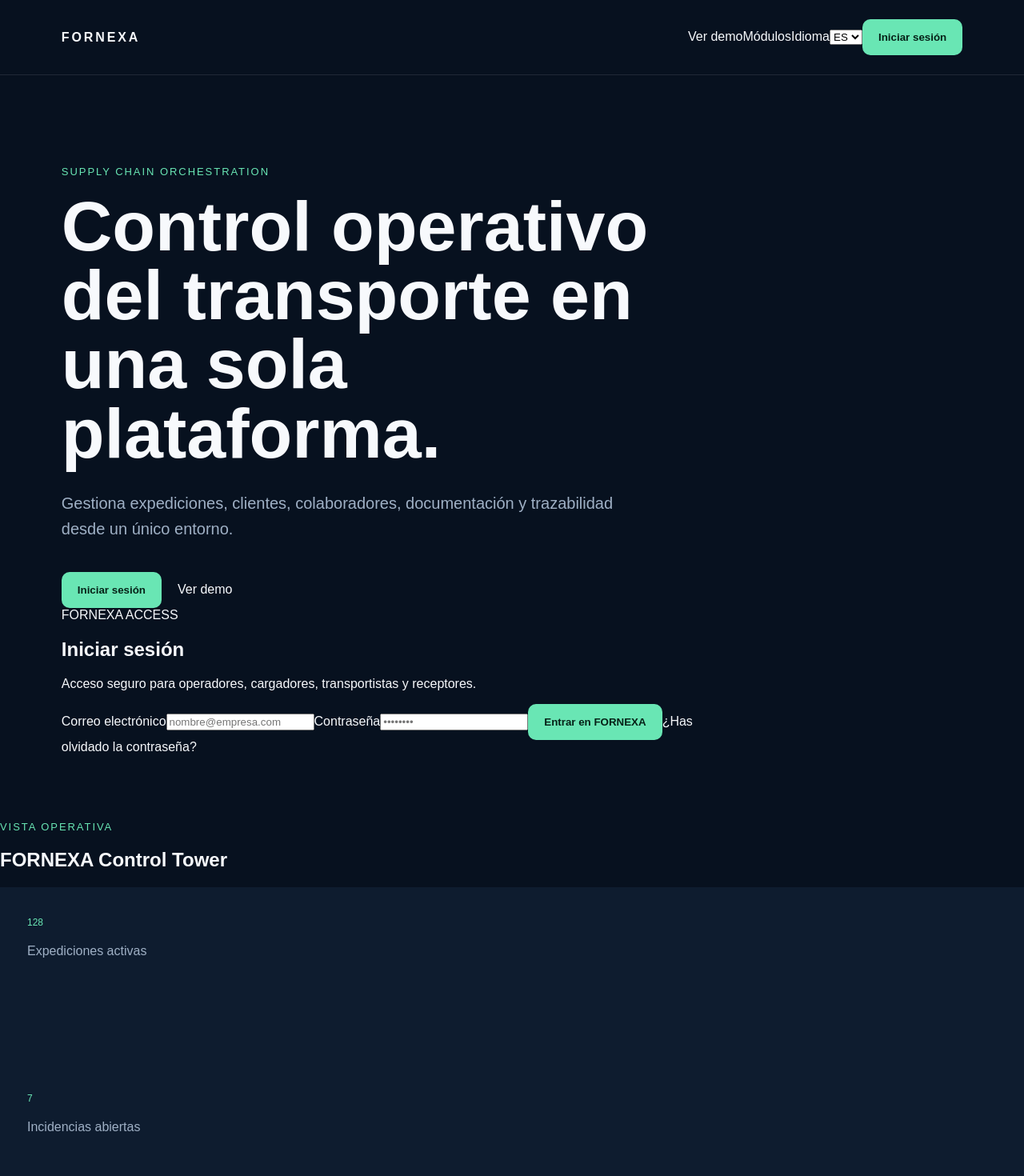
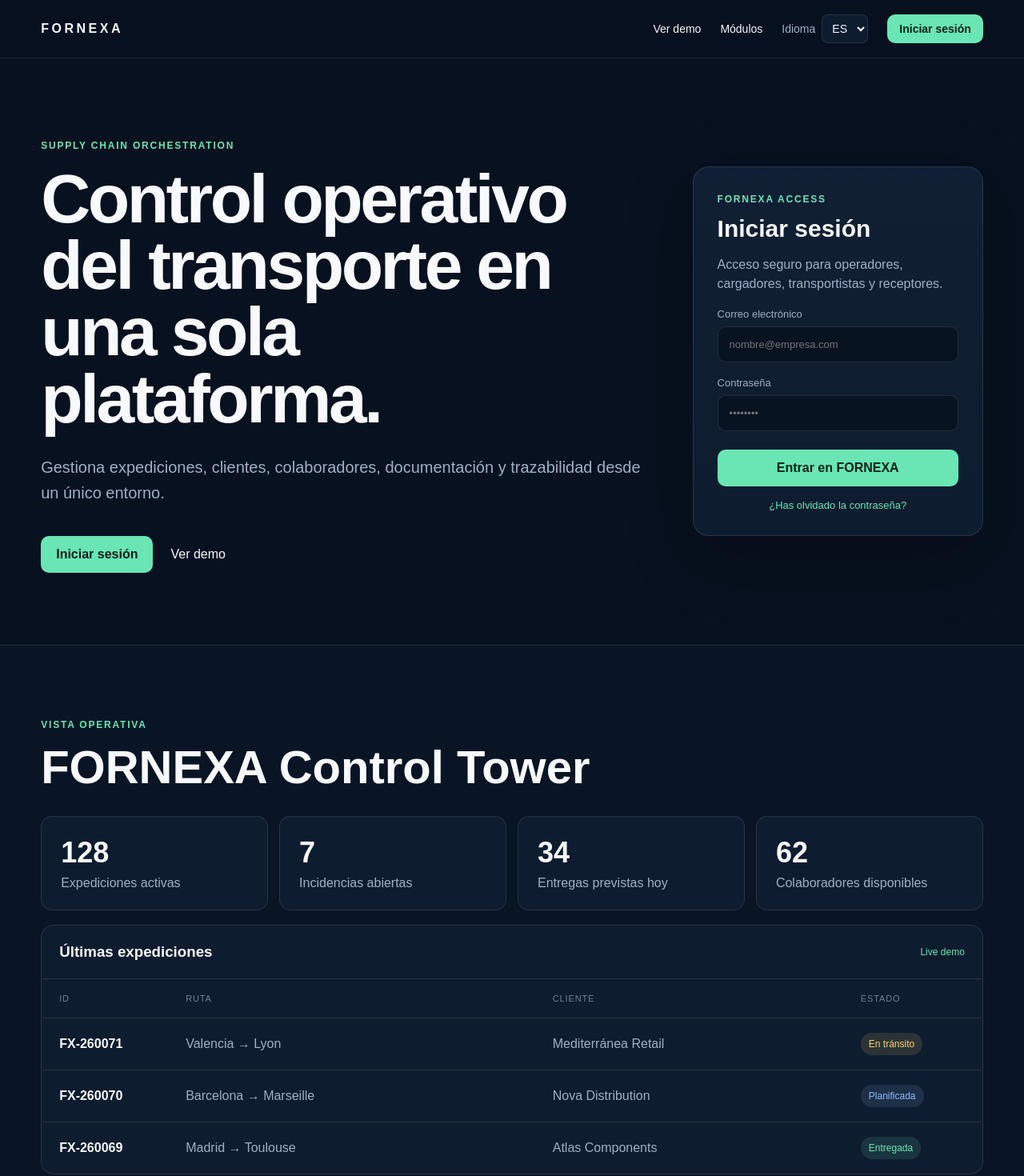
Before and after one commit to fragonh2-boop/Fornexa, a Next.js app: page / in a window 1280 px wide. Shown: the top 1470 px of the page at 80% size. Built offline with nearby package versions, Linux system fonts and the light colour scheme.

Commit message:
Style multilingual landing, login and operations dashboard

```diff
--- a/app/globals.css
+++ b/app/globals.css
@@ -1,30 +1,55 @@
-:root {
-  --bg: #07111f;
-  --panel: #0e1c2f;
-  --text: #f7f9fc;
-  --muted: #9fb0c5;
-  --accent: #69e6b4;
-  --line: rgba(255,255,255,.1);
-}
-* { box-sizing: border-box; }
-html { scroll-behavior: smooth; }
-body { margin: 0; background: var(--bg); color: var(--text); font-family: Arial, Helvetica, sans-serif; }
-main { min-height: 100vh; }
-.topbar { display:flex; justify-content:space-between; align-items:center; padding:24px 6vw; border-bottom:1px solid var(--line); }
-.brand { font-weight:800; letter-spacing:.18em; }
-.badge { color:var(--accent); border:1px solid rgba(105,230,180,.35); border-radius:999px; padding:8px 12px; font-size:13px; }
-.hero { max-width:1000px; padding:100px 6vw 70px; }
-.eyebrow { color:var(--accent); text-transform:uppercase; letter-spacing:.15em; font-size:13px; }
-h1 { max-width:900px; font-size:clamp(44px,7vw,88px); line-height:.98; margin:18px 0 28px; }
-.lead { max-width:720px; color:var(--muted); font-size:20px; line-height:1.6; }
-.actions { display:flex; gap:20px; align-items:center; margin-top:38px; }
-button { background:var(--accent); color:#062117; border:0; border-radius:10px; padding:15px 20px; font-weight:800; cursor:pointer; }
+:root { --bg:#07111f; --panel:#0e1c2f; --panel2:#111f34; --text:#f7f9fc; --muted:#9fb0c5; --accent:#69e6b4; --line:rgba(255,255,255,.1); }
+* { box-sizing:border-box; }
+html { scroll-behavior:smooth; }
+body { margin:0; background:var(--bg); color:var(--text); font-family:Arial,Helvetica,sans-serif; }
+button,input,select { font:inherit; }
 a { color:var(--text); text-decoration:none; }
-.grid { display:grid; grid-template-columns:repeat(4,1fr); gap:1px; background:var(--line); border-top:1px solid var(--line); border-bottom:1px solid var(--line); }
-article { background:var(--panel); padding:34px; min-height:220px; }
-article span { color:var(--accent); font-size:12px; }
-article h2 { margin-top:48px; }
-article p { color:var(--muted); line-height:1.5; }
-footer { padding:28px 6vw; color:var(--muted); font-size:13px; }
-@media (max-width:900px) { .grid { grid-template-columns:1fr 1fr; } }
-@media (max-width:600px) { .grid { grid-template-columns:1fr; } .hero { padding-top:70px; } .actions { align-items:flex-start; flex-direction:column; } }
+main { min-height:100vh; }
+.topbar { position:sticky; top:0; z-index:20; display:flex; justify-content:space-between; align-items:center; padding:18px 4vw; background:rgba(7,17,31,.92); backdrop-filter:blur(16px); border-bottom:1px solid var(--line); }
+.brand { font-weight:900; letter-spacing:.22em; }
+.topnav { display:flex; align-items:center; gap:24px; font-size:14px; }
+.language-select { display:flex; align-items:center; gap:8px; color:var(--muted); }
+.language-select select { color:var(--text); background:var(--panel); border:1px solid var(--line); border-radius:8px; padding:8px; }
+.login-trigger { padding:10px 15px; }
+.hero { display:grid; grid-template-columns:minmax(0,1.35fr) minmax(320px,.65fr); gap:60px; align-items:center; padding:90px 4vw; min-height:720px; }
+.hero-copy { max-width:960px; }
+.eyebrow,.card-kicker { color:var(--accent); text-transform:uppercase; letter-spacing:.15em; font-size:12px; font-weight:800; }
+h1 { max-width:900px; font-size:clamp(48px,6.7vw,92px); line-height:.97; margin:18px 0 28px; letter-spacing:-.04em; }
+.lead { max-width:760px; color:var(--muted); font-size:20px; line-height:1.6; }
+.actions { display:flex; gap:22px; align-items:center; margin-top:38px; }
+button { background:var(--accent); color:#062117; border:0; border-radius:10px; padding:14px 19px; font-weight:800; cursor:pointer; }
+.login-card,.modal { background:linear-gradient(180deg,var(--panel2),var(--panel)); border:1px solid var(--line); border-radius:20px; padding:30px; box-shadow:0 25px 80px rgba(0,0,0,.25); }
+.login-card h2,.modal h2 { margin:12px 0; font-size:30px; }
+.login-card p { color:var(--muted); line-height:1.5; }
+.login-card label,.modal label { display:grid; gap:8px; margin:18px 0; color:var(--muted); font-size:13px; }
+.login-card input,.modal input { width:100%; color:var(--text); background:#081321; border:1px solid var(--line); border-radius:10px; padding:14px; outline:none; }
+.login-card input:focus,.modal input:focus { border-color:var(--accent); }
+.login-card button,.modal>button:not(.close) { width:100%; margin:5px 0 16px; }
+.login-card a { display:block; text-align:center; color:var(--accent); font-size:13px; }
+.dashboard-section { padding:80px 4vw; background:#091525; border-top:1px solid var(--line); }
+.section-heading h2 { margin:8px 0 28px; font-size:clamp(34px,5vw,58px); }
+.metrics { display:grid; grid-template-columns:repeat(4,1fr); gap:14px; }
+.metrics article { background:var(--panel); border:1px solid var(--line); border-radius:14px; padding:24px; }
+.metrics article span { color:var(--text); font-size:36px; font-weight:900; }
+.metrics article p { margin:8px 0 0; color:var(--muted); }
+.shipments-panel { margin-top:18px; background:var(--panel); border:1px solid var(--line); border-radius:16px; overflow:hidden; }
+.panel-title { display:flex; justify-content:space-between; align-items:center; padding:22px; border-bottom:1px solid var(--line); }
+.panel-title h3 { margin:0; }
+.panel-title span { color:var(--accent); font-size:12px; }
+.table-row { display:grid; grid-template-columns:140px 1.2fr 1fr 130px; gap:18px; align-items:center; padding:18px 22px; border-bottom:1px solid var(--line); color:var(--muted); }
+.table-row:last-child { border-bottom:0; }
+.table-row strong { color:var(--text); }
+.table-head { color:#708298; text-transform:uppercase; font-size:11px; letter-spacing:.08em; }
+.status { width:max-content; padding:7px 10px; border-radius:999px; font-size:12px; }
+.status.transit { color:#ffd36a; background:rgba(255,211,106,.12); }
+.status.planned { color:#8fb9ff; background:rgba(143,185,255,.12); }
+.status.delivered { color:var(--accent); background:rgba(105,230,180,.12); }
+.modules-strip { display:grid; grid-template-columns:repeat(6,1fr); border-top:1px solid var(--line); border-bottom:1px solid var(--line); }
+.modules-strip span { padding:28px 16px; text-align:center; color:var(--muted); border-right:1px solid var(--line); }
+.modules-strip span:last-child { border-right:0; }
+.modal-backdrop { position:fixed; inset:0; z-index:40; display:grid; place-items:center; padding:20px; background:rgba(2,8,16,.78); backdrop-filter:blur(8px); }
+.modal { position:relative; width:min(440px,100%); }
+.close { position:absolute; right:16px; top:12px; width:auto!important; margin:0!important; padding:4px 10px; color:var(--text); background:transparent; font-size:28px; }
+.modal small { display:block; color:var(--muted); line-height:1.4; }
+@media (max-width:1000px) { .hero { grid-template-columns:1fr; } .login-card { max-width:600px; } .metrics { grid-template-columns:1fr 1fr; } .topnav>a { display:none; } }
+@media (max-width:700px) { .topbar { padding:16px 20px; } .topnav { gap:10px; } .language-select span { display:none; } .login-trigger { display:none; } .hero { padding:65px 20px; } h1 { font-size:50px; } .lead { font-size:17px; } .dashboard-section { padding:60px 20px; } .metrics { grid-template-columns:1fr; } .table-head { display:none; } .table-row { grid-template-columns:1fr; gap:8px; } .modules-strip { grid-template-columns:1fr 1fr; } .modules-strip span { border-bottom:1px solid var(--line); } }
```
